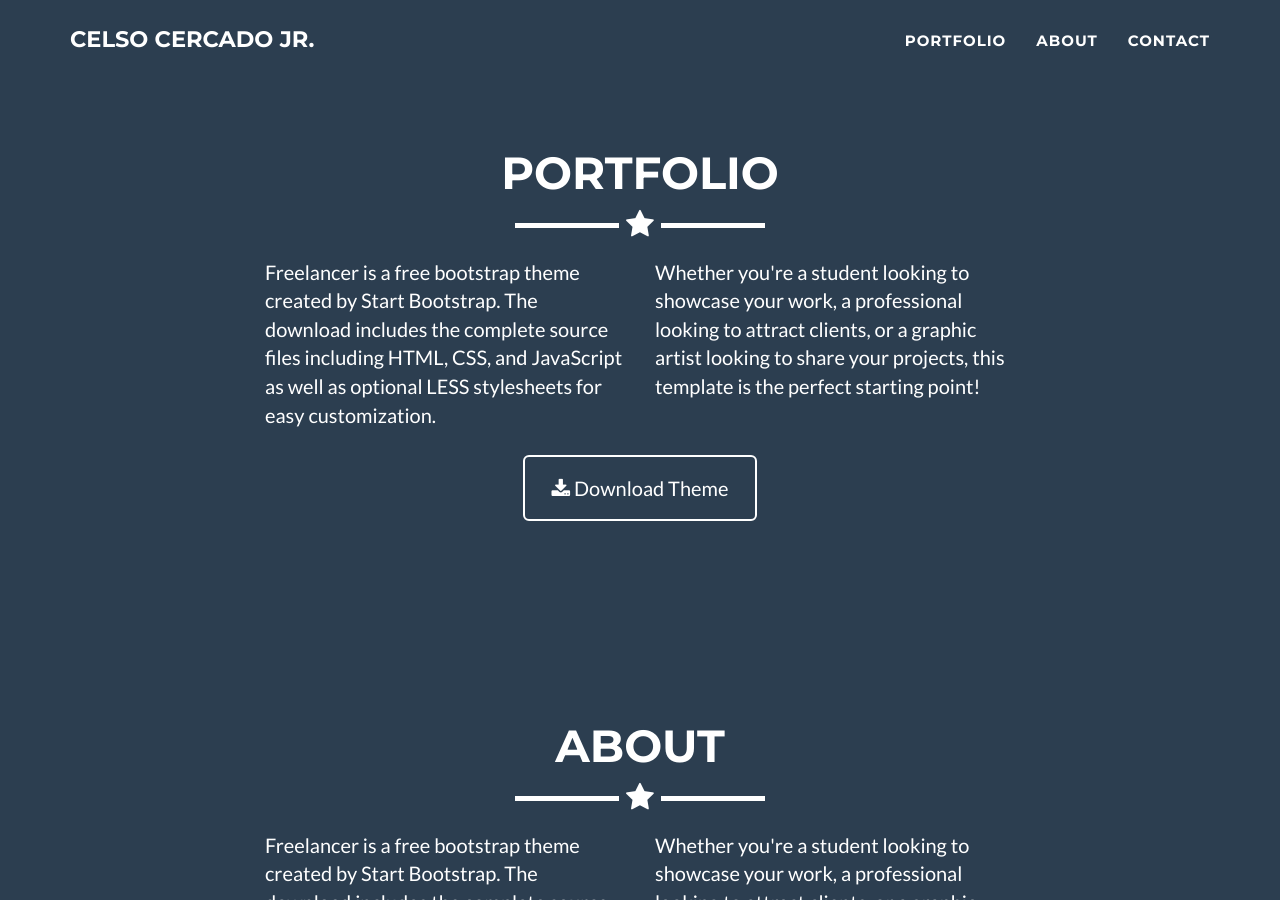
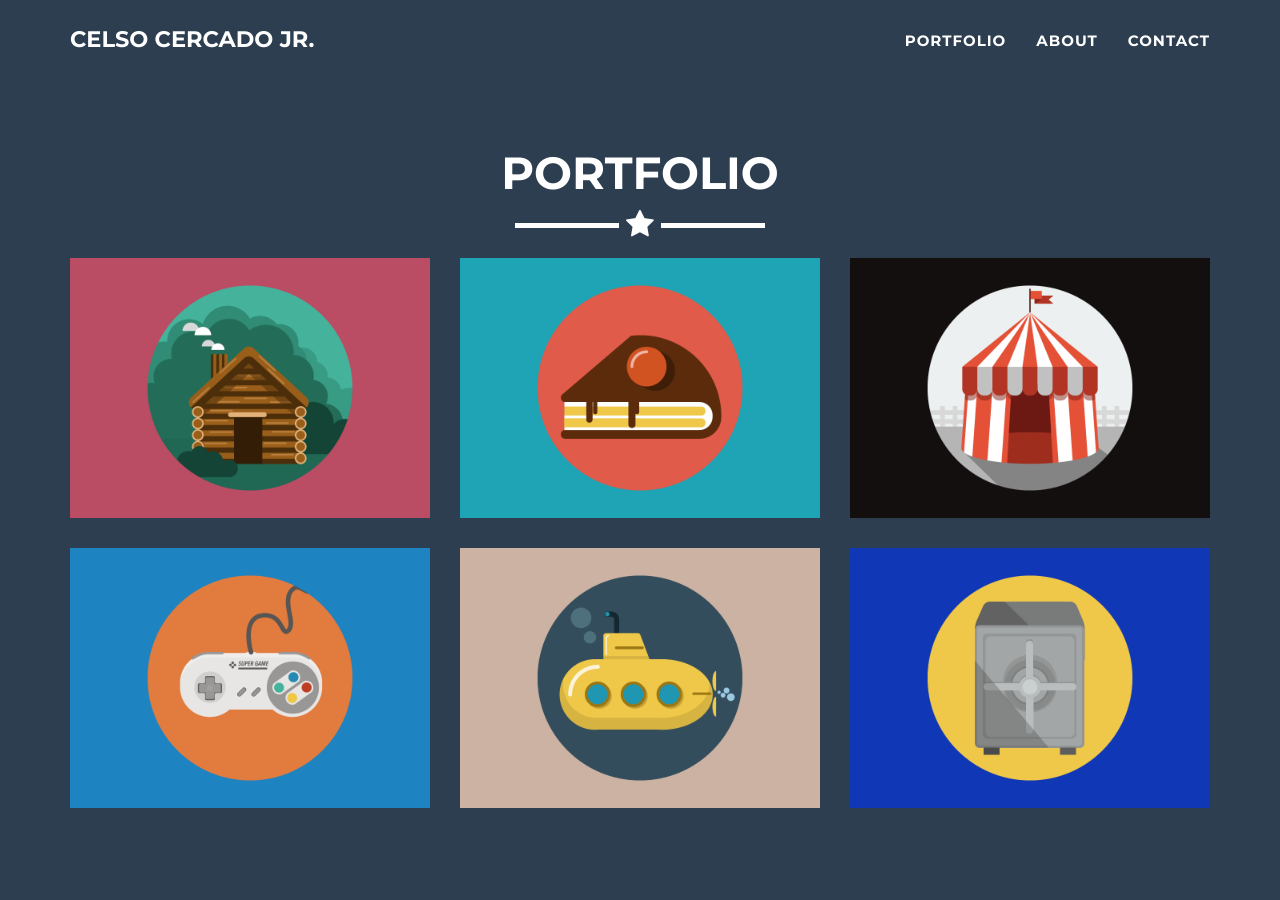
Before and after one commit to Celso-Cercado-Jr/new-app, a Jekyll site: the page built from index.html, in a window 1280 px wide and 900 px high, scrolled down 727 px. Built offline with Jekyll 4.4.1, drawn with Linux system fonts in a browser that asks for light colours.

Commit message:
added new

```diff
--- a/_includes/portfolio.html
+++ b/_includes/portfolio.html
@@ -8,17 +8,18 @@
                 </div>
             </div>
             <div class="row">
-                <div class="col-lg-4 col-lg-offset-2">
-                    <p>Freelancer is a free bootstrap theme created by Start Bootstrap. The download includes the complete source files including HTML, CSS, and JavaScript as well as optional LESS stylesheets for easy customization.</p>
-                </div>
-                <div class="col-lg-4">
-                    <p>Whether you're a student looking to showcase your work, a professional looking to attract clients, or a graphic artist looking to share your projects, this template is the perfect starting point! </p>
-                </div>
-                <div class="col-lg-8 col-lg-offset-2 text-center">
-                    <a href="https://github.com/jeromelachaud/freelancer-theme" class="btn btn-lg btn-outline">
-                        <i class="fa fa-download"></i> Download Theme
-                    </a>
-                </div>
+                {% for post in site.posts %}
+                    <div class="col-sm-4 portfolio-item">
+                        <a href="#portfolioModal-{{ post.modal-id }}" class="portfolio-link" data-toggle="modal">
+                            <div class="caption">
+                                <div class="caption-content">
+                                    <i class="fa fa-search-plus fa-3x"></i>
+                                </div>
+                            </div>
+                            <img src="img/portfolio/{{ post.img }}" class="img-responsive" alt="{{ post.alt }}">
+                        </a>
+                    </div>
+                {% endfor %}
             </div>
         </div>
     </section>
```
